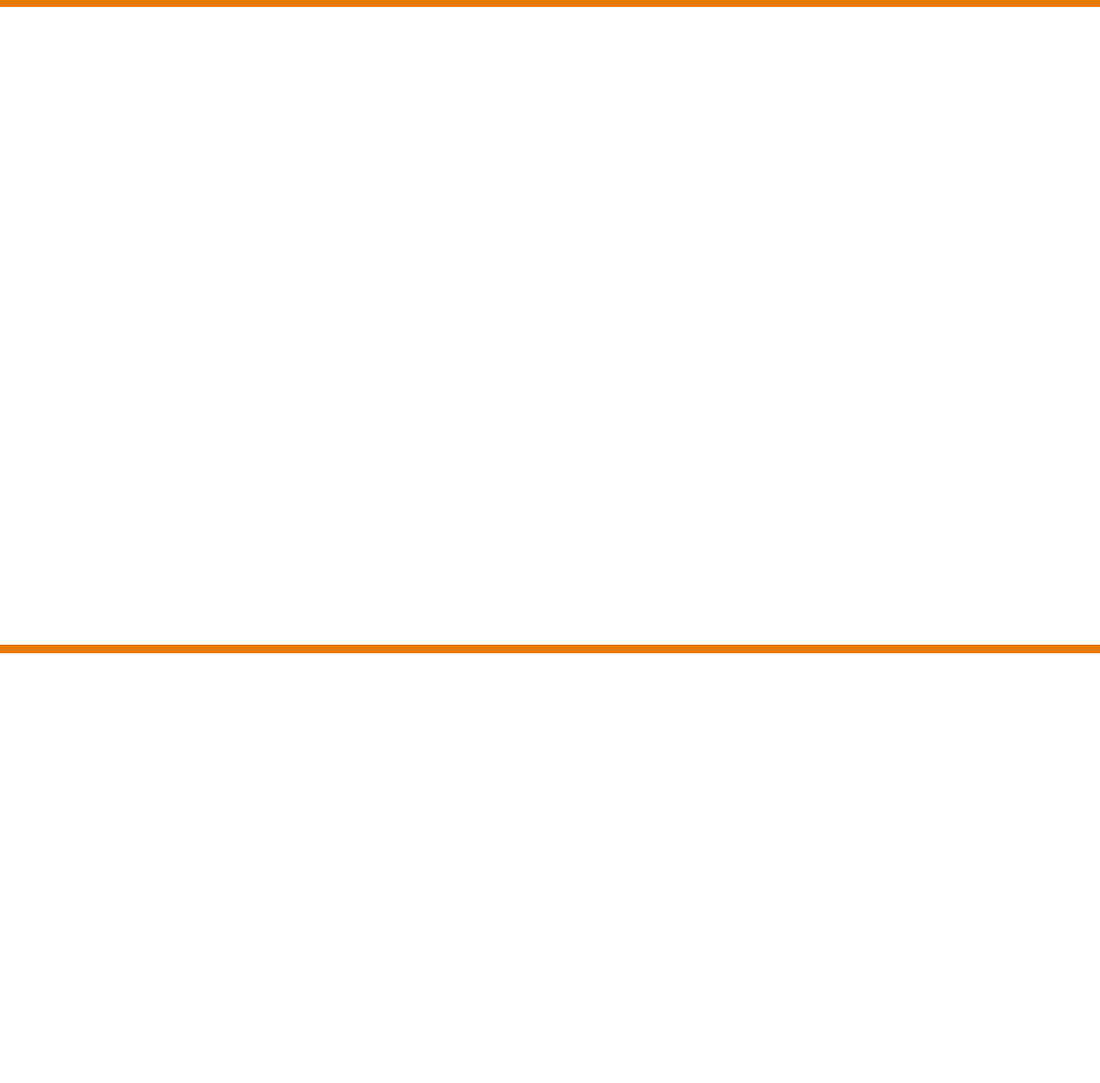
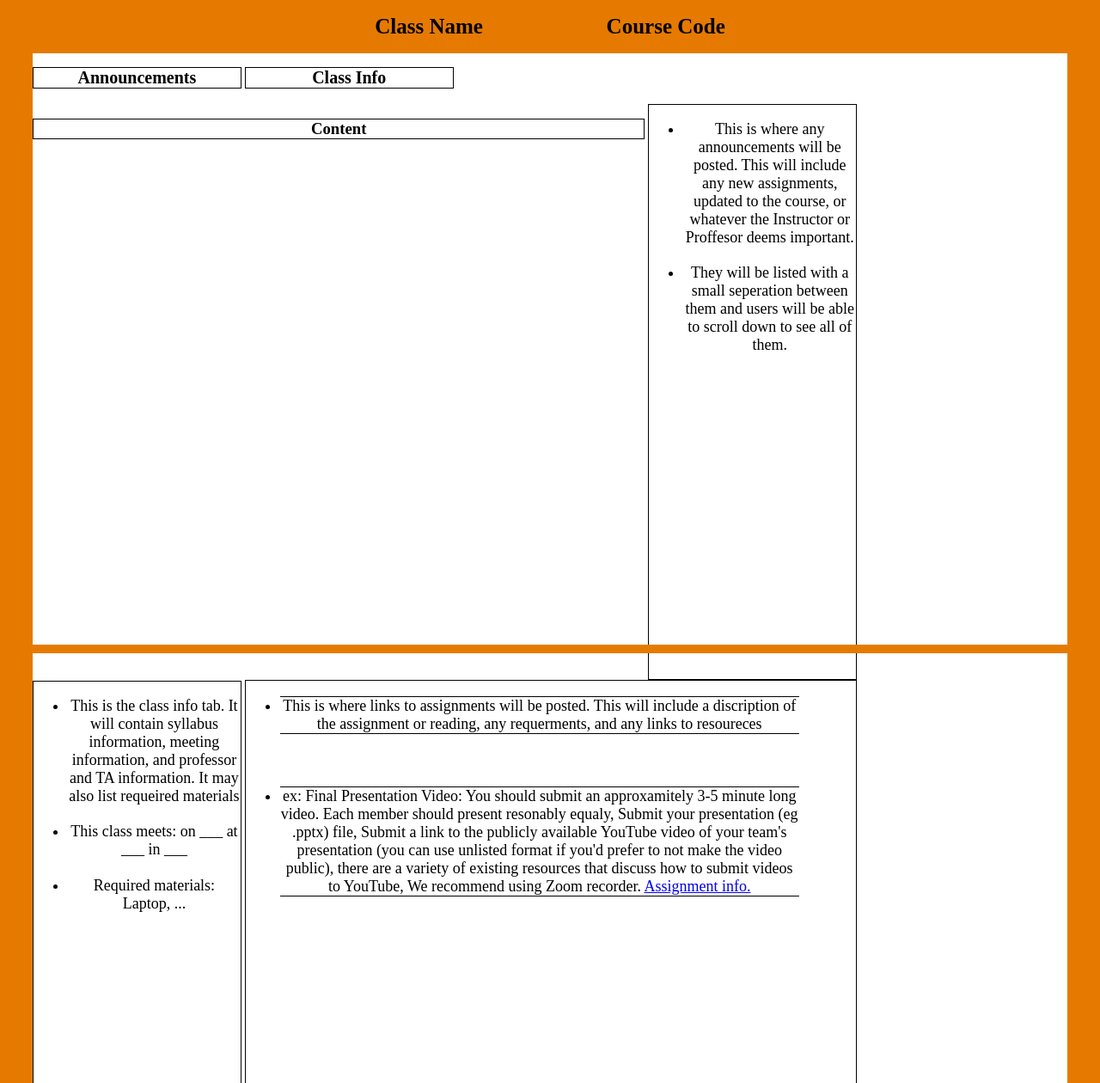
Before and after one commit to qag4991/qag4991.github.io, a plain HTML site: page class_page.html in a window 1280 px wide. Shown: the part 40-1300 px from the top of the page at 86% size. Before the commit the page ends 800 px from the top, so only its background shows below. Drawn offline with Linux system fonts and the light colour scheme.

Commit message:
added class_page.html

```diff
--- a/class_page.html
+++ b/class_page.html
@@ -6,8 +6,14 @@
     <title>Class Page</title>
 
     <style>
-            nav { /* nav bar */
-            overflow: hidden;
+        html{
+            background-color: rgb(230, 122, 0);
+            margin: 30px;
+            margin-top: 40px;
+        }
+
+
+        nav { /* nav bar */
             position: fixed;
             top: 0;
             left: 0;
@@ -50,10 +56,61 @@
             text-decoration: none;
         }
 
+        .content{
+            background-color: white;
+            height: 100%;
+        }
+        h1{
 
+            text-align: center;
+            font-size: 25px;
+        }
+        h2{
+            text-align: center;
+            display: inline-block;
+            width: 20%;
+            border: 1px solid black;
+            font-size: 20px;
+        }
+        h3{
+            display: inline-block;
+            text-align: center;
+            width: 59%;
+            border: 1px solid black;
+        }
+        .text{
+            position: relative;
+            text-align: center;
+            display: inline-flex;
+            width: 20%;
+            border: 1px solid black;
+            font-size: 18px;
+            min-height: 83.5vh;
+            height: 100%;
+        }
+        .content_tab{
+            position: relative;
+            text-align: center;
+            display: inline-flex;
+            width: 59%;
+            font-size: 18px;
+            min-height: 83.5vh;
+            height: 100%;
+            border: 1px solid black;
 
+        }
+        .content_li{
+            border-bottom: 1px solid black;
+            border-top: 1px solid black;
 
-
+        }
+        ul{
+            height: 100%;
+            width: 85%;
+        }
+        li{
+            margin-bottom: 10%;
+        }
 
 
 
@@ -72,7 +129,7 @@
 
     </style>
 </head>
-<body>\
+<body>
     <nav>
         <a href="index.html" class="head">My Classes Home</a>
 
@@ -82,6 +139,42 @@
 
     </nav>
 
+    <h1>Class Name &nbsp; &nbsp; &nbsp; &nbsp; &nbsp; &nbsp; &nbsp; &nbsp; &nbsp; &nbsp; &nbsp; Course Code</h1>
+
+    <aside class="content">
+        <h2>Announcements</h2>
+        <h2>Class Info</h2>
+        <h3>Content</h3>
+        <div class="text">
+            <ul>
+                <li>This is where any announcements will be posted. This will include any new assignments, updated to the course, or whatever the Instructor or Proffesor deems important.</li>
+                <li>They will be listed with a small seperation between them and users will be able to scroll down to see all of them.</li>
+
+            </ul>
+        </div>
+        <div class="text">
+            <ul>
+                <li>This is the class info tab. It will contain syllabus information, meeting information, and professor and TA information. It may also list requeired materials</li>
+                <li>This class meets: on ___ at ___ in ___</li>
+                <li>Required materials: Laptop, ...</li>
+
+            </ul>
+
+        </div>
+        <div class="content_tab">
+            <ul class="content_text">
+                <li class="content_li">This is where links to assignments will be posted. This will include a discription of the assignment or reading, any requerments, and any links to resoureces  </li>
+                <li class="content_li">ex: Final Presentation Video: &#10;&#13; You should submit an approxamitely 3-5 minute long video. &#10;&#13; Each member should present resonably equaly, Submit your presentation (eg .pptx) file,
+                    Submit a link to the publicly available YouTube video of your team's presentation (you can use unlisted format if you'd prefer to not make the video public), there are a variety of existing resources that discuss how to submit videos to YouTube,
+                    We recommend using Zoom recorder.
+                    <a href="https://www.se.rit.edu/~swen-101/projects/FinalSubmission.html">Assignment info.</a>
+                </li>
+            </ul>
+
+        </div>
+
+    </aside>
+
 
 
 
```
